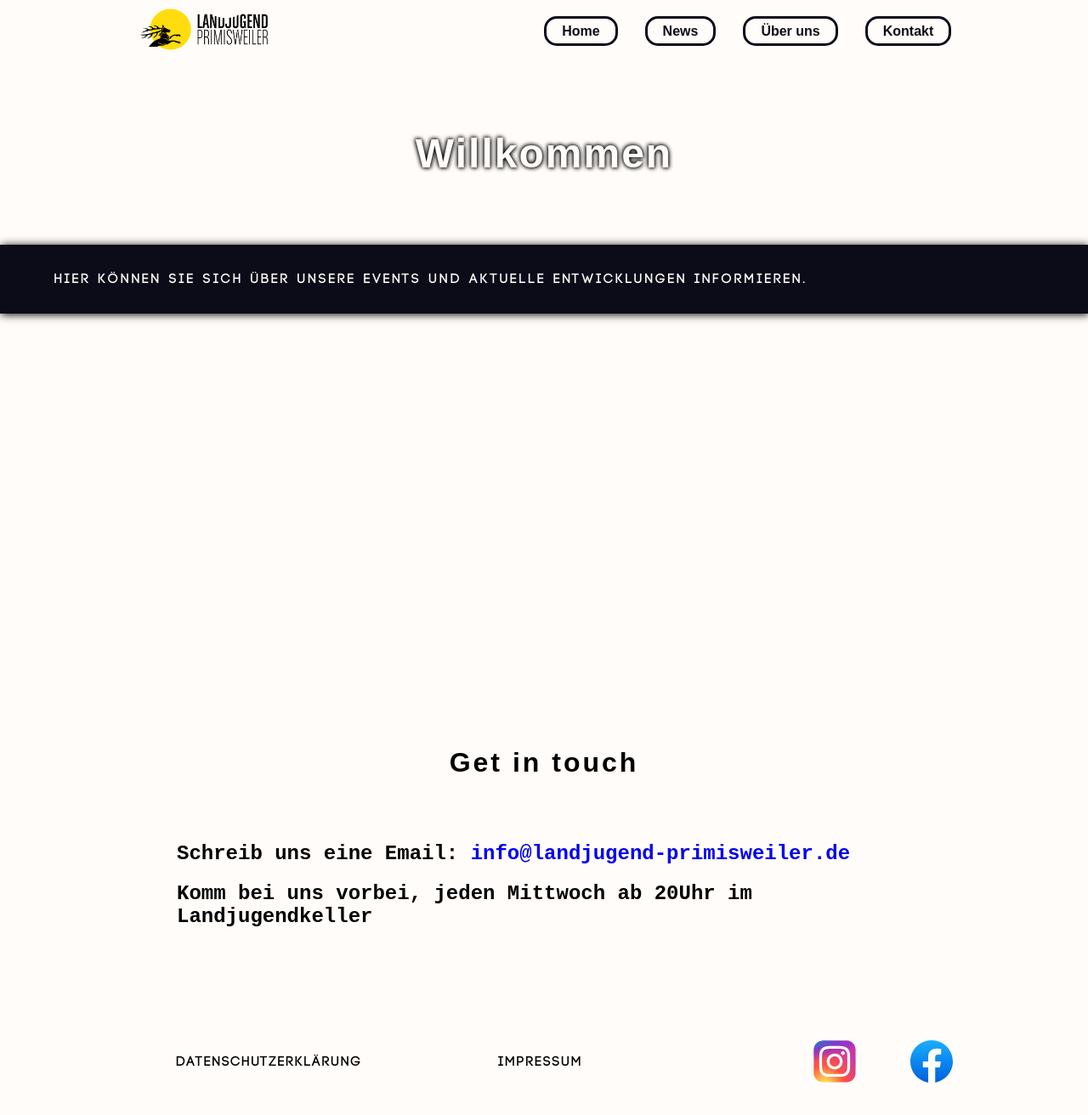
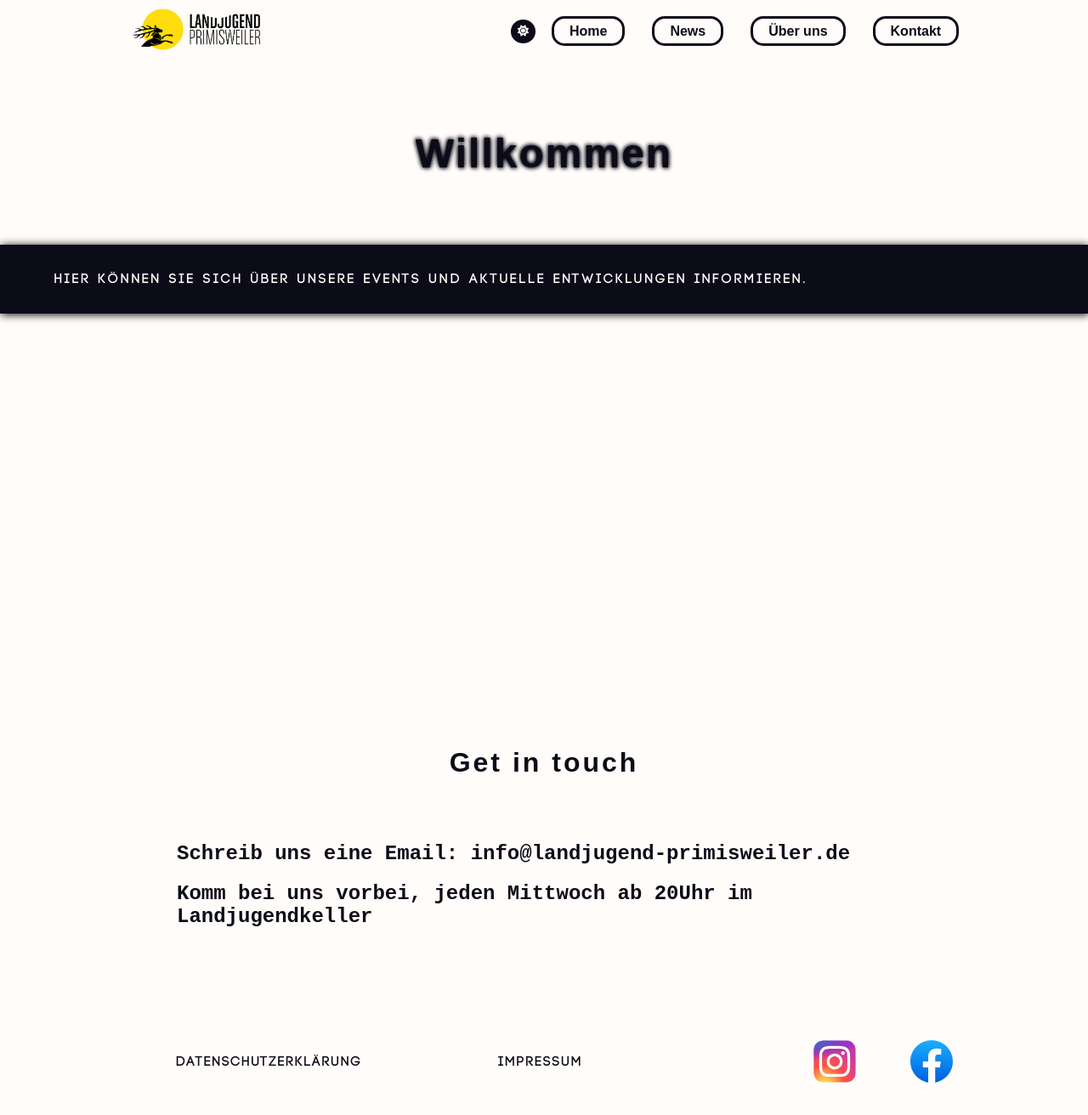
Before and after one commit to finntechh/laju-vue, a Vue app: page /Home in a window 1280 px wide. Shown: the top 1312 px of the page at 85% size. Built offline with nearby package versions, Linux system fonts and the light colour scheme; a web font is replaced by a local one.

Commit message:
darkmode added

```diff
--- a/index.html
+++ b/index.html
@@ -5,7 +5,7 @@
     <link rel="icon" href="/favicon.ico">
     <meta name="viewport" content="width=device-width, initial-scale=1.0">
     <title>Vite App</title>
-  </head>
+    <script src="https://kit.fontawesome.com/f6ef36e674.js" crossorigin="anonymous"></script>  </head>
   <body>
     <div id="app"></div>
     <script type="module" src="/src/main.js"></script>
--- a/package.json
+++ b/package.json
@@ -9,6 +9,7 @@
     "preview": "vite preview"
   },
   "dependencies": {
+    "@vueuse/core": "^10.9.0",
     "vue": "^3.4.21",
     "vue-router": "^4.3.0"
   },
--- a/src/App.vue
+++ b/src/App.vue
@@ -1,4 +1,6 @@
 <template>
+
+  <body>
     <header>
       <nav>
 
@@ -8,8 +10,17 @@
           </router-link>
         </div>
 
+        <div class="navDarkmodeBtn">
+          <button @click="toggleDark()" class="darkmode">
+            <i class='fas fa-sun'></i>
+          </button>
+        </div>
+
         <div class="nav-menu">
           <ul class="nav-list">
+            <button @click="toggleDark()" class="darkmode">
+              <i class='fas fa-sun'></i>
+            </button>
             <li class="nav-list-item">
               <router-link class="nav-list-link" to="/">Home</router-link>
             </li>
@@ -22,7 +33,6 @@
             <li class="nav-list-item">
               <router-link class="nav-list-link" to="/Kontakt">Kontakt</router-link>
             </li>
-
           </ul>
 
           <div ref="navBtn" class="nav-dropdown-btn" @click="toggleDropdown">
@@ -98,11 +108,24 @@
         </div>
       </div>
     </footer>
+  </body>
+
 </template>
 
 <script setup>
-import { RouterLink, RouterView } from 'vue-router'
+import { RouterLink, RouterView } from 'vue-router';
 import { onMounted, ref } from 'vue';
+import { useDark, useToggle } from '@vueuse/core';
+
+const isDark = useDark(false, {
+  selector: "body",
+  attribute: "color-scheme",
+  valueDark: "dark",
+  valueLight: "light",
+});
+
+const toggleDark = useToggle(isDark);
+
 const navDropdownMenu = ref(false);
 
 const toggleDropdown = () => {
--- a/src/assets/css/home.css
+++ b/src/assets/css/home.css
@@ -12,9 +12,9 @@
     font-size: 36pt;
     font-family: "biocats", sans-serif;
     letter-spacing: 2px;
-    color: var(--light);
-    text-shadow: 1px 1px 5px black,
-                -1px -1px 5px black;
+    color: var(--dark);
+    text-shadow: 1px 1px 5px var(--dark),
+                -1px -1px 5px var(--dark);
 }
 
 .home-description {
--- a/src/assets/css/index.css
+++ b/src/assets/css/index.css
@@ -18,10 +18,15 @@ a {
     src: url("../font/code/code.otf");
 }
 
-
 :root {
     --dark: #0c0c19;
     --light: #fffcf9;
+    --accent: #FFDD0C;
+}
+
+.dark {
+    --light: #0c0c19;
+    --dark: #fffcf9;
     --accent: #FFDD0C;
 }
 
@@ -54,7 +59,7 @@ div, ul, li, a, header, nav {
 header {
     position: sticky;
     top: 0;
-    background-color: var(--light);
+    background-color: #fffcf9;
     min-height: 8vh;
     z-index: 10;
     display: flex;
@@ -89,9 +94,9 @@ nav {
 }
 
 .nav-list-link {
-    color: var(--dark);
+    color: #0c0c19;
     padding: 6px 18px;
-    border: 3px solid var(--dark);
+    border: 3px solid #0c0c19;
     border-radius: 15px;
     font-weight: bold;
     transition-duration: .2s;
@@ -112,7 +117,7 @@ nav {
 .nav-dropdown-btn span {
     height: 6px;
     width: 40px;
-    background-color: var(--dark);
+    background-color: #0c0c19;
     border-radius: 3px;
     margin-top: 3px;
 }
@@ -123,7 +128,7 @@ nav {
 
 .nav-dropdown-menu {
     position: absolute;
-    height: 92vh;
+    height: 190rem;
     top: 100%;
     left: 0;
     width: 100%;
@@ -154,6 +159,18 @@ nav {
     box-shadow: 5px 10px 0px black;
 }
 
+.darkmode {
+    background-color: var(--dark);
+    padding: .4rem .5rem;
+    border-radius: 100%;
+    border: 3px solid var(--light);
+    cursor: pointer;
+}
+
+.darkmode i {
+    color: var(--light);
+}
+
 /* Navbar ende */
 
 
@@ -163,7 +180,7 @@ nav {
 
 footer {
     max-width: 100%;
-    background-color: var(--cream);
+    background-color: var(--light);
 }
 
 .footer-container {
@@ -185,7 +202,7 @@ footer {
 
 .footer-heading h1 {
     font-family: biocats, sans-serif;
-    color: var(--grey);
+    color: var(--dark);
     letter-spacing: 3px;
 }
 
@@ -195,7 +212,7 @@ footer {
 
 .footer-email h2, .footer-email span {
     font-family: monospace, sans-serif;
-    color: var(--grey);
+    color: var(--dark);
     transition-duration: .2s;
 }
 
@@ -221,7 +238,7 @@ footer {
 }
 
 .footer-link {
-    color: var(--grey);
+    color: var(--dark);
     padding: .5rem 2rem;
     transition-duration: .3s;
     font-family: code,sans-serif;
--- a/src/assets/css/mobile.css
+++ b/src/assets/css/mobile.css
@@ -2,6 +2,10 @@
 @media screen and (min-width: 965px){
 
     .nav-dropdown-btn {
+        display: none;
+    }
+
+    .navDarkmodeBtn {
         display: none;
     }
 
```
Also changed, not shown: 1 other file (tests, documents, lock files or other folders). Lines whose indentation alone changed are shown as unchanged.
